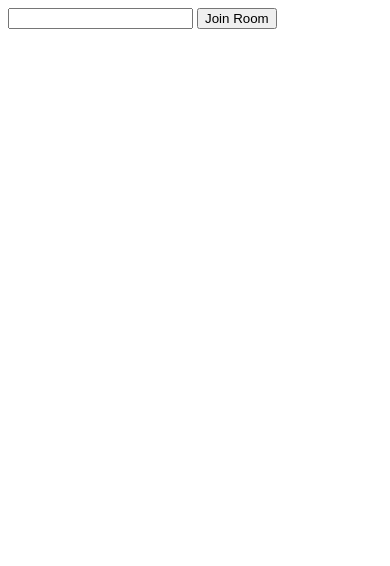
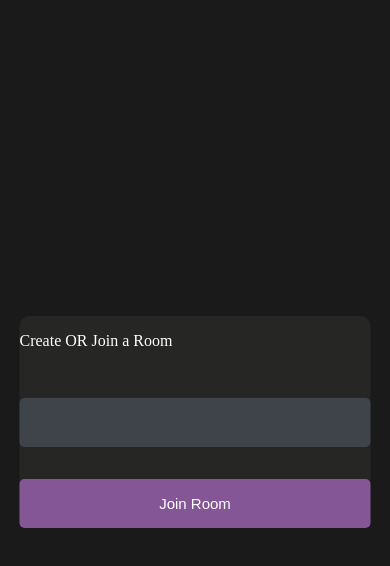
Before and after one commit to BinhNguyenDang/WebRTC, a plain HTML site: page lobby.html in a window 390 px wide. Drawn offline with Linux system fonts and the light colour scheme.

Commit message:
Phone styling

```diff
--- a/lobby.css
+++ b/lobby.css
@@ -0,0 +1,50 @@
+body{
+    background-color: #1a1a1a;
+    color: #fff;
+}
+
+#form-container{
+    width: 90%;
+    max-width: 600px;
+    border-radius: 10px;
+    background-color: #262625;
+    position: fixed;
+    top: 50%;
+    left: 50%;
+    transform: translate(-50%, -50%);
+}
+
+
+#form__container__header {
+    border-radius: 10px 10px 0 0;
+    padding: 30px;
+    text-align: center;
+    background-color: #363739;
+    margin: 0;
+    font-size: 18px;
+    font-size: 300;
+    line-height: 0;
+  }
+
+  #form__content__wrapper{
+    padding: 20px;
+}
+
+input {
+    box-sizing: border-box;
+    color: #fff;
+    width: 100%;
+    margin: 0;
+    border: none;
+    border-radius: 5px;
+    padding: 16px 20px;
+    font-size: 15px;
+    background-color: #3f434a;
+    margin-top: 32px;
+  }
+
+
+  input[type='submit'] {
+    background-color: #845695;
+
+  }
--- a/lobby.html
+++ b/lobby.html
@@ -9,11 +9,20 @@
 
 </head>
 <body>
-    <form id="join-form">
-        <input type="text" name="invite_link" required/>
-        <input type="submit" value="Join Room"/>
+    <main id="lobby-container">
+        <div id="form-container">
+            <div id="form_container_header">
+                <p> Create OR Join a Room </p>
+            </div>
+            <div id="form_content_wrapper">
+                <form id="join-form">
+                    <input type="text" name="invite_link" required/>
+                    <input type="submit" value="Join Room"/>
+                </form>
+            </div>
+        </div>
+    </main>
 
-    </form>
 </body>
 <script>
     let form = document.getElementById("join-form")
```
Also changed, not shown: main.css (+12 -0 lines).
